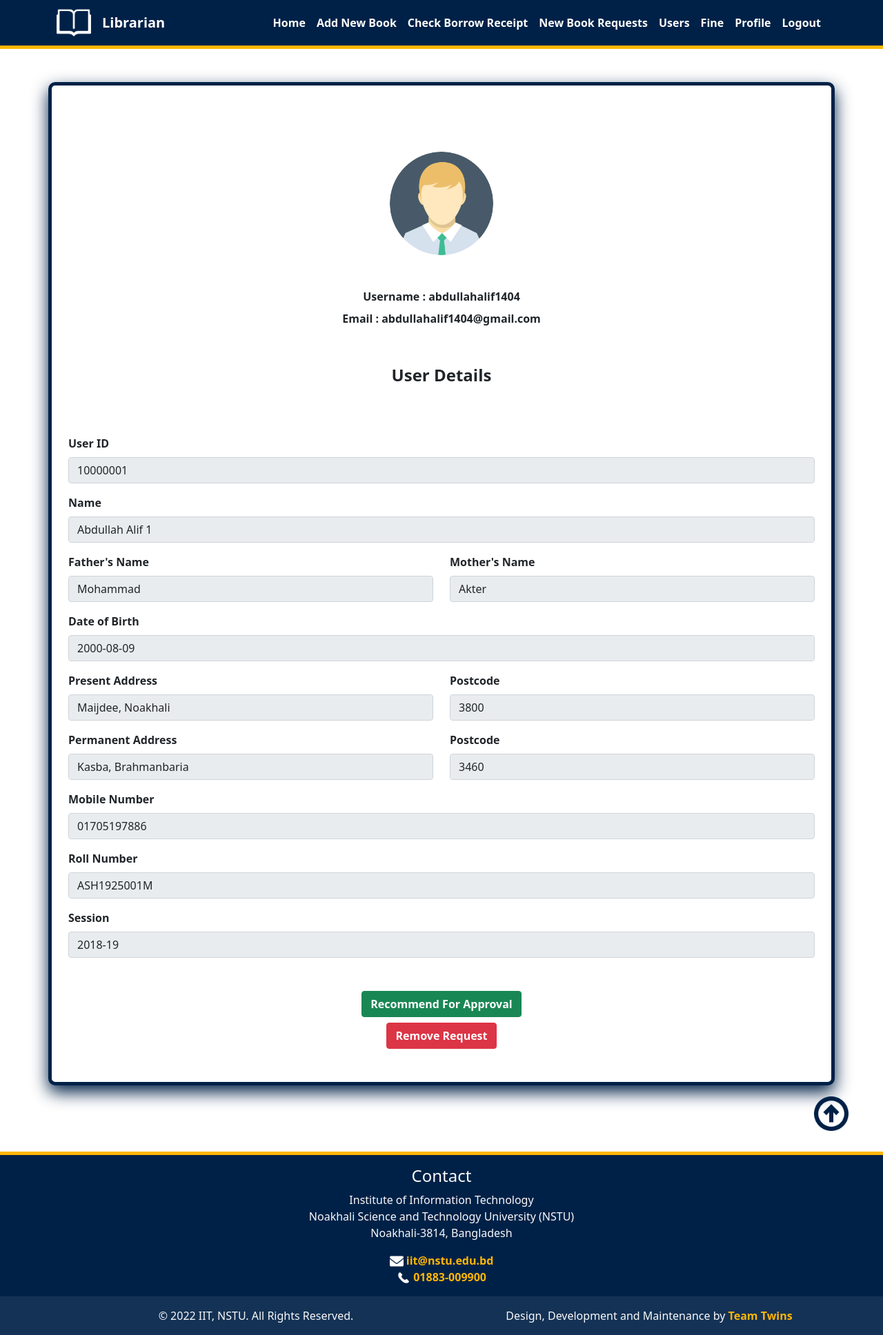
After one commit to IIT-NSTU/IIT-Library-2.0, a PHP site: page /librarianUserDetails.php?userID=10000001 in a window 1280 px wide. The commit adds this page. Shown: the whole page at 69% size. Run offline with PHP 8.4, Linux system fonts and the light colour scheme; a user stored in the database is signed in; data comes from the database, SQL or seed files in the repository.

Commit message:
Librarian Approval Added

```diff
--- a/Source Code/bookInfo.php
+++ b/Source Code/bookInfo.php
@@ -100,6 +100,11 @@
         <!-- </main> -->
     </body>
 <!-- Body Ends -->
+    <section class="goTopButton">
+        <a href="#">
+            <img src="res/top.png" alt="top" width="50px">
+        </a>
+    </section>
 
 <?php
     require_once ('inc/footer.php');
--- a/Source Code/css/style.css
+++ b/Source Code/css/style.css
@@ -124,3 +124,9 @@ table {
 .white-background{
     background-color: white;
 }
+
+.goTopButton{
+    margin-right: 50px;
+    margin-bottom: 30px;
+    margin-left: auto;
+}
--- a/Source Code/inc/userNavbar.php
+++ b/Source Code/inc/userNavbar.php
@@ -1,7 +1,7 @@
 <!-- Navigation Bar Starts -->
     <nav class="navbar navbar-expand-lg sticky-top bg-dark-blue">
         <div class="container">
-            <a href="directorHome.php">
+            <a href="userHome.php">
                 <img src="res/favicon.png"" width="50px" alt="Book Icon">
             </a>
             <span class="navbar-brand mr-2">
--- /dev/null
+++ b/Source Code/librarianUserDetails.php
@@ -0,0 +1,152 @@
+<?php
+    session_start();
+    require_once('inc/header.php');
+    require_once('inc/config.php');
+    require_once('inc/functions.php');
+?>
+
+<?php
+    if(!isset($_SESSION['librarian_id'])) {
+        header("location: index.php");
+    }
+?>
+
+<!-- Body Starts -->
+<body>
+    <?php
+        require_once('inc/librarianNavbar.php');
+    ?>
+
+    <?php
+        $userID = $_GET['userID'];
+        global $conn;
+        $sql = "SELECT * FROM `user` where user_id = '{$userID}'";
+        $result = $conn->query($sql);
+        $row = $result->fetch_assoc();
+    ?>
+
+                    <!-- <main> -->
+                        <div class='container mt-5 mb-3'>
+                            <div class='row justify-content-center rounded-border-white-background'>
+                                <div class='row'>
+                                    <div class='d-flex flex-column align-items-center text-center p-3 py-5'>
+                                        <img class='rounded-circle mt-5' width='150px' src='res/profile.png'>
+                                        <span class='form-label mt-5'>Username : <?php echo $row['username']; ?></span>
+                                        <span class='form-label'>Email : <?php echo $row['email_address']; ?></span>
+                                    </div>
+                                </div>
+                                <div class='row'>
+                                    <div>
+                                        <div class='d-flex justify-content-center mb-5'>
+                                            <h4 class='form-label'>User Details</h4>
+                                        </div>
+                                            <div class='row'>
+                                                <div class='col-md-12 mt-3'>
+                                                    <label class='form-label'>User ID</label>
+                                                    <input type='text' class='form-control' name='phone' value='<?php echo $row['user_id']; ?>' disabled>
+                                                </div>
+                                            </div>
+                                            <div class='row'>
+                                                <div class='col-md-12 mt-3'>
+                                                    <label class='form-label'>Name</label>
+                                                    <input type='text' class='form-control' name='phone' value='<?php echo $row['name']; ?>' disabled>
+                                                </div>
+                                            </div>
+                                            <div class='row'>
+                                                <div class='col-md-6 mt-3'>
+                                                    <label class='form-label'>Father's Name</label>
+                                                    <input type='text' class='form-control' name='present_address' value='<?php echo $row['father_name']; ?>' disabled>
+                                                </div>
+                                                <div class='col-md-6 mt-3'>
+                                                    <label class='form-label'>Mother's Name</label>
+                                                    <input type='text' class='form-control' name='present_address_post_code' value='<?php echo $row['mother_name']; ?>' disabled>
+                                                </div>
+                                            </div>
+                                            <div class='row'>
+                                                <div class='col-md-12 mt-3'>
+                                                    <label class='form-label'>Date of Birth</label>
+                                                    <input type='text' class='form-control' name='phone' value='<?php echo $row['date_of_birth']; ?>' disabled>
+                                                </div>
+                                            </div>
+                                            <div class='row'>
+                                                <div class='col-md-6 mt-3'>
+                                                    <label class='form-label'>Present Address</label>
+                                                    <input type='text' class='form-control' name='present_address' value='<?php echo $row['present_address']; ?>' disabled>
+                                                </div>
+                                                <div class='col-md-6 mt-3'>
+                                                    <label class='form-label'>Postcode</label>
+                                                    <input type='number' class='form-control' name='present_address_post_code' value='<?php echo $row['pr_post_code']; ?>' disabled>
+                                                </div>
+                                            </div>
+                                            <div class='row'>
+                                                <div class='col-md-6 mt-3'>
+                                                    <label class='form-label'>Permanent Address</label>
+                                                    <input type='text' class='form-control' name='permanent_address' value='<?php echo $row['permanent_address']; ?>' disabled>
+                                                </div>
+                                                <div class='col-md-6 mt-3'>
+                                                    <label class='form-label'>Postcode</label>
+                                                    <input type='number' class='form-control' name='permanent_address_post_code' value='<?php echo $row['pa_post_code']; ?>' disabled>
+                                                </div>
+                                            </div>
+                                            <div class='row'>
+                                                <div class='col-md-12 mt-3'>
+                                                    <label class='form-label'>Mobile Number</label>
+                                                    <input type='text' class='form-control' name='phone' value='<?php echo $row['mobile_number']; ?>' disabled>
+                                                </div>
+                                            </div>
+                                            <?php
+                                                if($row['roll_number'] != "") {
+                                                    echo "<div class='row'>
+                                                            <div class='col-md-12 mt-3'>
+                                                                <label class='form-label'>Roll Number</label>
+                                                                <input type='text' class='form-control' name='phone' value='{$row['roll_number']}' disabled>
+                                                            </div>
+                                                          </div>
+                                                          <div class='row'>
+                                                            <div class='col-md-12 mt-3'>
+                                                                <label class='form-label'>Session</label>
+                                                                <input type='text' class='form-control' name='phone' value='{$row['session']}' disabled>
+                                                            </div>
+                                                          </div>";
+                                                } else {
+                                                    echo "<div class='row'>
+                                                            <div class='col-md-12 mt-3'>
+                                                                <label class='form-label'>Personal Identification Number</label>
+                                                                <input type='text' class='form-control' name='phone' value='{$row['pin']}' disabled>
+                                                            </div>
+                                                          </div>
+                                                          <div class='row'>
+                                                            <div class='col-md-12 mt-3'>
+                                                                <label class='form-label'>Designation</label>
+                                                                <input type='text' class='form-control' name='phone' value='{$row['designation']}' disabled>
+                                                            </div>
+                                                          </div>";
+                                                }
+
+                                            ?>
+                                            <form action="librarianUsers.php" method="POST">
+                                                <div class='mt-5 text-center'>
+                                                    <button class='btn btn-success fw-bold' type='submit' name="recommend" value='<?php echo $userID;?>'>Recommend For Approval</button>
+                                                </div>
+                                                <div class='mt-2 mb-5 text-center'>
+                                                    <button class='btn btn-danger fw-bold' type='submit' name="remove_request" value='<?php echo $userID;?>'>Remove Request</button>
+                                                </div>
+                                            </form>
+                                    </div>
+                                </div>
+                            </div>
+                        </div>
+                    <!-- </main> -->
+
+</body>
+<!-- Body Ends -->
+
+<section class="goTopButton">
+    <a href="#">
+        <img src="res/top.png" alt="top" width="50px">
+    </a>
+</section>
+
+<?php
+    require_once('inc/footer.php');
+?>
--- a/Source Code/userBookInfo.php
+++ b/Source Code/userBookInfo.php
@@ -152,6 +152,12 @@
 </body>
 <!-- Body Ends -->
 
+    <section class="goTopButton">
+        <a href="#">
+            <img src="res/top.png" alt="top" width="50px">
+        </a>
+    </section>
+
 <?php
     require_once ('inc/footer.php');
 ?>
```
Also changed, not shown: Source Code/index.php (+7 -1 lines), Source Code/librarianUsers.php (+53 -2 lines), Source Code/register.php (+15 -9 lines), Source Code/userHome.php (+7 -1 lines), Source Code/res/top.png (added).
